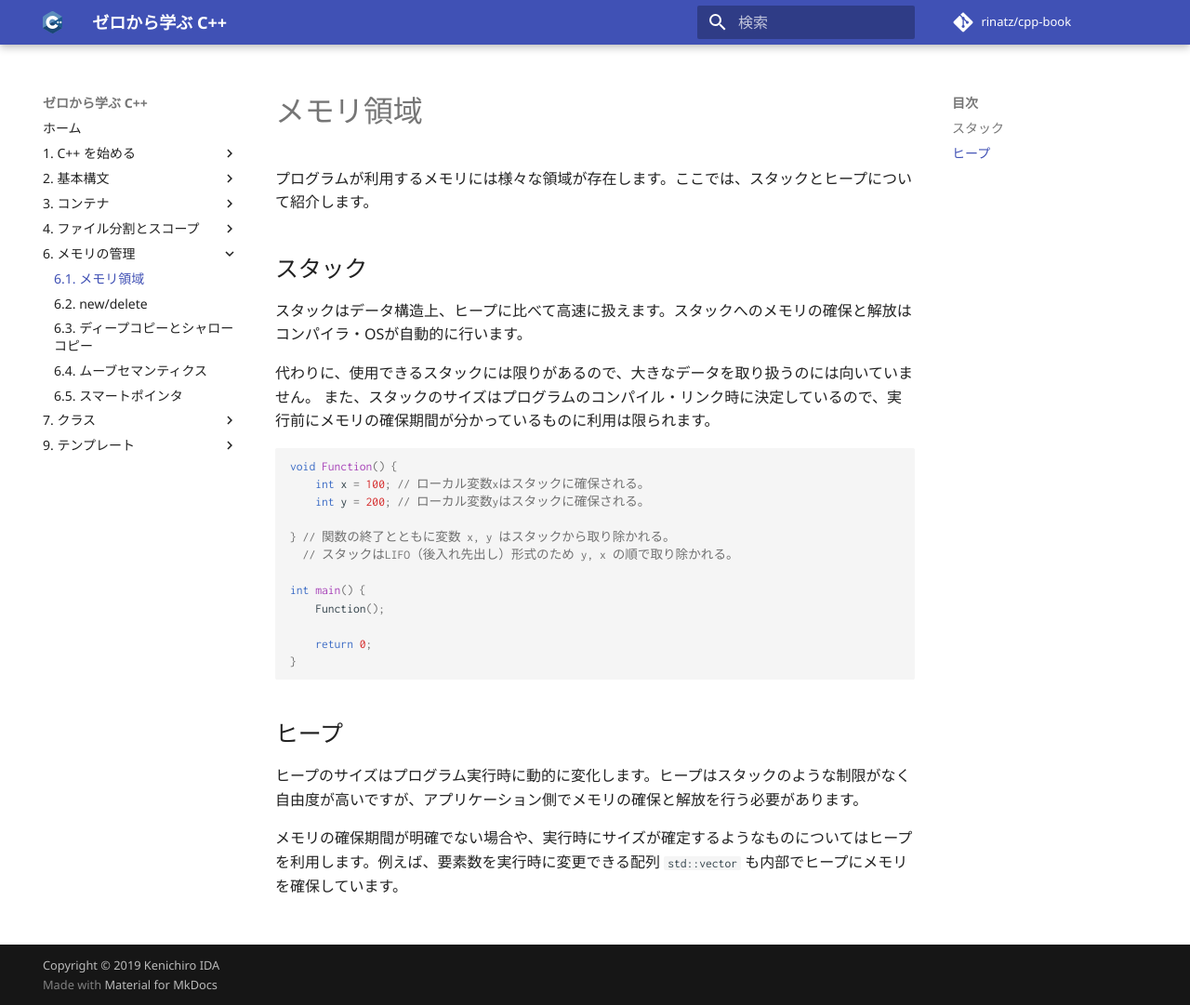
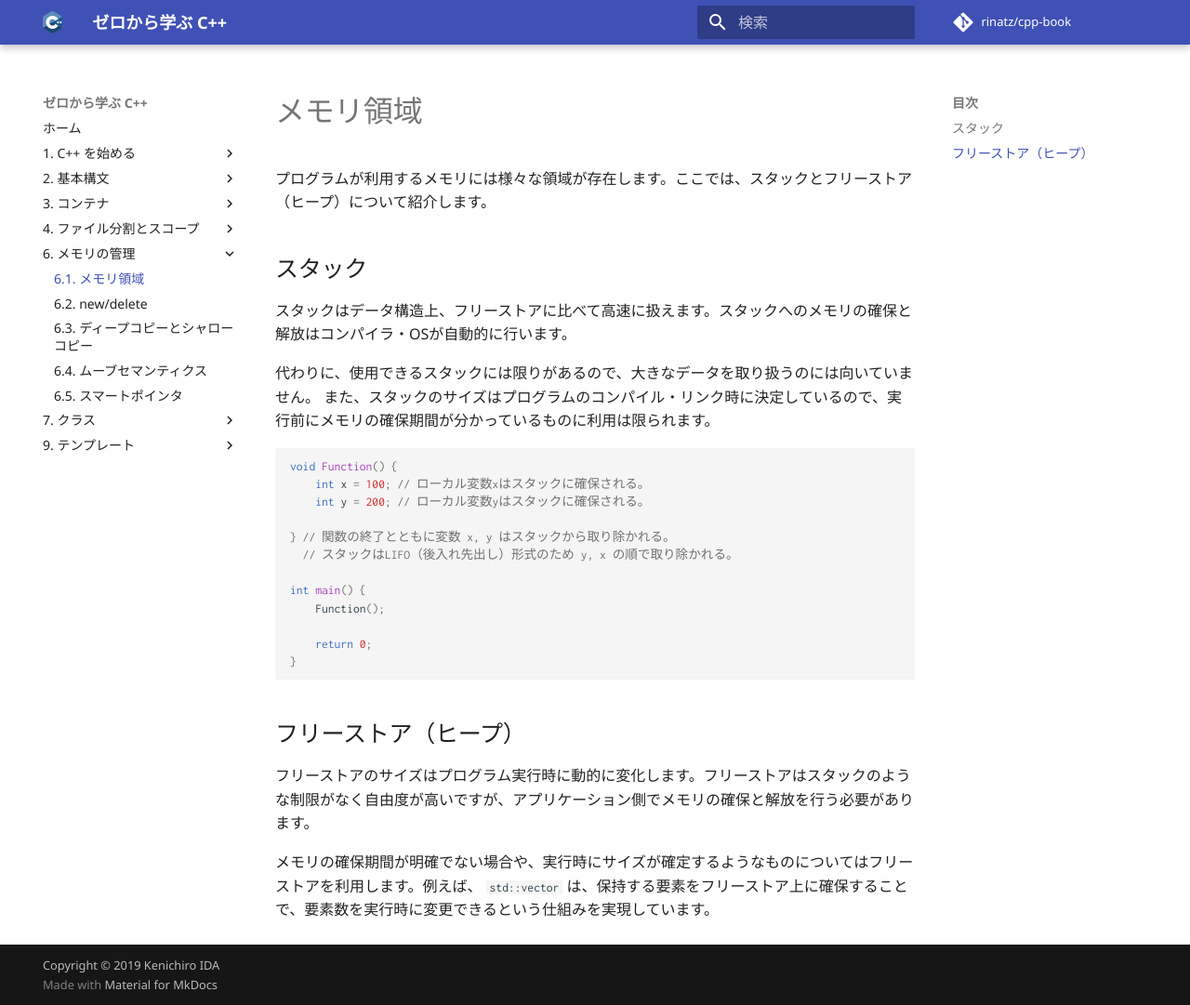
Before and after one commit to rinatz/cpp-book, an MkDocs documentation site: the page built from docs/ch06-01-memory-areas.md, in a window 1280 px wide and 1081 px high. Shown: the whole window at 93% size. Built offline with MkDocs 1.6.1 and Material for MkDocs 9.7.7, drawn with Linux system fonts in a browser that asks for light colours; comment, search, counter and statistics services are not loaded.

Commit message:
Polish sentences

````diff
--- a/docs/ch06-01-memory-areas.md
+++ b/docs/ch06-01-memory-areas.md
@@ -1,17 +1,13 @@
 # メモリ領域
 
-プログラムが利用するメモリには様々な領域が存在します。ここでは、スタックとヒープについて紹介します。
+プログラムが利用するメモリには様々な領域が存在します。ここでは、スタックとフリーストア（ヒープ）について紹介します。
 
 ## スタック
 
-<!-- MEMO: LIFOについて図持したほうが良いか？ -->
-
-スタックはデータ構造上、ヒープに比べて高速に扱えます。スタックへのメモリの確保と解放はコンパイラ・OSが自動的に行います。
+スタックはデータ構造上、フリーストアに比べて高速に扱えます。スタックへのメモリの確保と解放はコンパイラ・OSが自動的に行います。
 
 代わりに、使用できるスタックには限りがあるので、大きなデータを取り扱うのには向いていません。
 また、スタックのサイズはプログラムのコンパイル・リンク時に決定しているので、実行前にメモリの確保期間が分かっているものに利用は限られます。
-
-<!-- MEMO: スコープの話？ -->
 
 ```cpp
 void Function() {
@@ -28,10 +24,8 @@ int main() {
 }
 ```
 
-## ヒープ
+## フリーストア（ヒープ）
 
-ヒープのサイズはプログラム実行時に動的に変化します。ヒープはスタックのような制限がなく自由度が高いですが、アプリケーション側でメモリの確保と解放を行う必要があります。
+フリーストアのサイズはプログラム実行時に動的に変化します。フリーストアはスタックのような制限がなく自由度が高いですが、アプリケーション側でメモリの確保と解放を行う必要があります。
 
-メモリの確保期間が明確でない場合や、実行時にサイズが確定するようなものについてはヒープを利用します。例えば、要素数を実行時に変更できる配列 `std::vector` も内部でヒープにメモリを確保しています。
-
-<!-- MEMO: new等のキーワードを使わずにサンプルコードが書けるか？ -->
+メモリの確保期間が明確でない場合や、実行時にサイズが確定するようなものについてはフリーストアを利用します。例えば、 `std::vector` は、保持する要素をフリーストア上に確保することで、要素数を実行時に変更できるという仕組みを実現しています。
````
